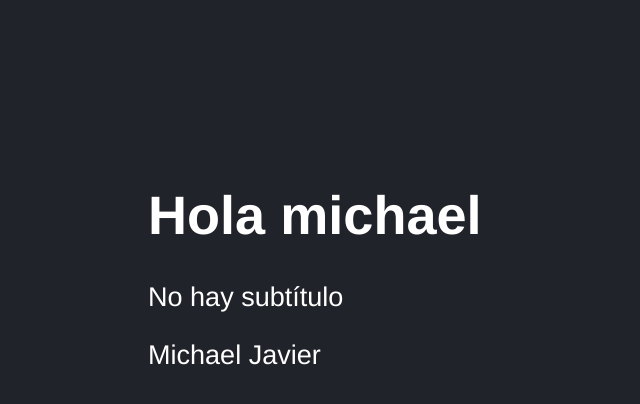
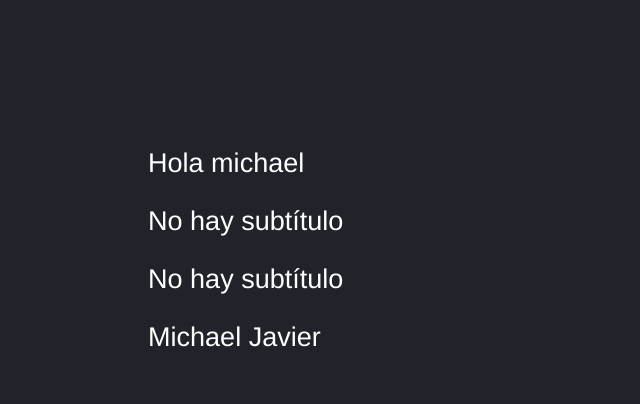
Before and after one commit to michaeljav/React_MERN, a React (Vite) app in the folder 03-counter-app-vite/: page / in a window 1280 px wide. Shown: the top 404 px of the page, without its empty margins (0-640 px from the left). Built offline with nearby package versions, Linux system fonts and the light colour scheme.

Commit message:
validandoc elementes testing

```diff
--- a/03-counter-app-vite/src/FirstApp.jsx
+++ b/03-counter-app-vite/src/FirstApp.jsx
@@ -3,7 +3,8 @@ import { PropTypes } from 'prop-types';
 export const FirstApp = ({ title, subTitle, name }) => {
   return (
     <>
-      <h1>{title}</h1>
+      <div data-testid='test-title'>{title}</div>
+      <p>{subTitle}</p>
       <p>{subTitle}</p>
       <p>{name}</p>
     </>
```
Also changed, not shown: 2 other files (tests, documents, lock files or other folders).
